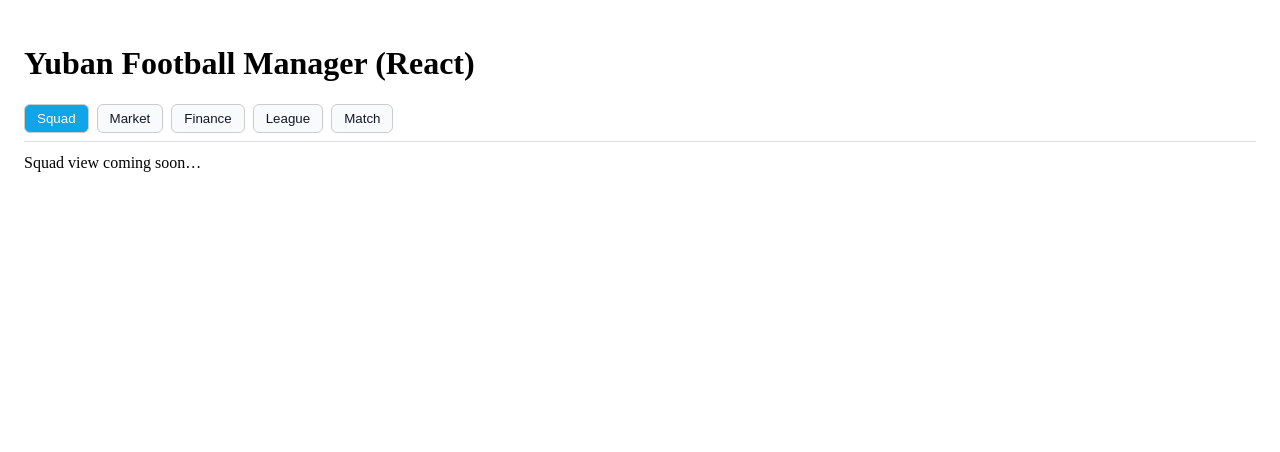
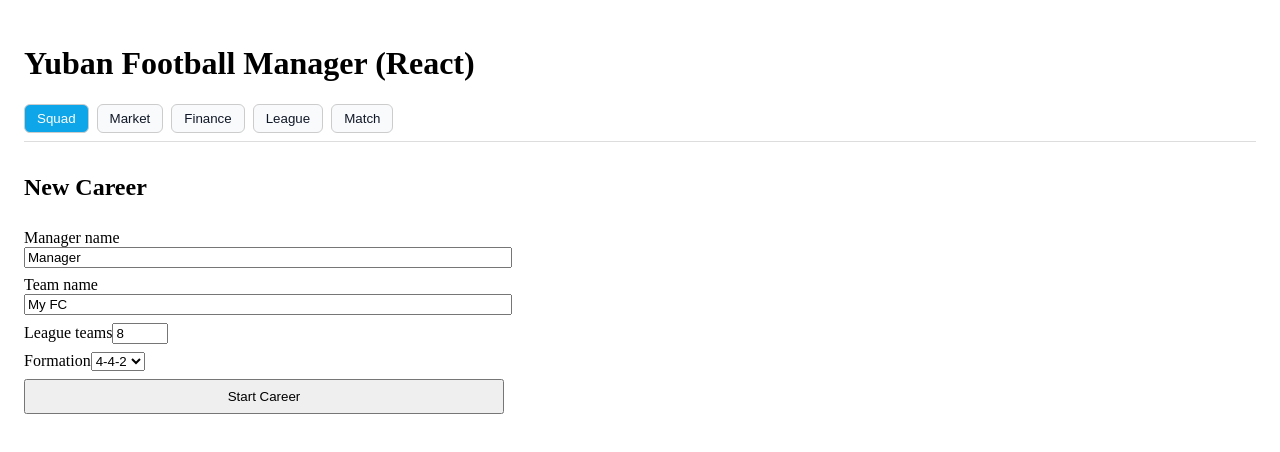
Before and after one commit to yuriber75/yuban-football-manager, a React (Vite) app in the folder react-app/: page / in a window 1280 px wide. Shown: the top 452 px of the page. Built offline with nearby package versions, Linux system fonts and the light colour scheme; the HTML template or start-up script is replaced by a standard one.

Commit message:
feat(react): New Career flow  generators for players/teams/league, form UI, and initial Squad/League tab renderers

```diff
--- a/react-app/src/App.jsx
+++ b/react-app/src/App.jsx
@@ -1,18 +1,60 @@
 import React, { useState } from 'react'
-import { GameStateProvider } from './state/GameStateContext'
+import { GameStateProvider, useGameState } from './state/GameStateContext'
 import { Tabs } from './components/Tabs'
+import NewCareer from './features/NewCareer'
+
+function SquadTab() {
+  const { state } = useGameState()
+  const team = state.teams.find((t) => t.name === state.teamName)
+  if (!team) return <div>No team yet. Start a career.</div>
+  return (
+    <div>
+      <h3>{team.name} — Formation {team.tactics?.formation || team.formation}</h3>
+      <ul>
+        {team.players.slice(0, 11).map((p) => (
+          <li key={p.id}>{p.name} · {p.primaryRole} · OVR {p.overall}</li>
+        ))}
+      </ul>
+    </div>
+  )
+}
+
+function LeagueTab() {
+  const { state } = useGameState()
+  const table = state.league.table || {}
+  const rows = Object.entries(table)
+  if (!rows.length) return <div>No league yet. Start a career.</div>
+  return (
+    <div>
+      <h3>League Table (Top 5)</h3>
+      <ol>
+        {rows.slice(0, 5).map(([name, r]) => (
+          <li key={name}>{name}: {r.pts} pts (P{r.p} W{r.w} D{r.d} L{r.l})</li>
+        ))}
+      </ol>
+    </div>
+  )
+}
 
 function AppShell() {
   const [tab, setTab] = useState('squad')
+  const { state } = useGameState()
+  const hasCareer = state?.teams?.length > 0
   return (
     <div style={{ padding: 16 }}>
       <h1>Yuban Football Manager (React)</h1>
       <Tabs current={tab} onChange={setTab} />
-      {tab === 'squad' && <div>Squad view coming soon…</div>}
-      {tab === 'market' && <div>Market view coming soon…</div>}
-      {tab === 'finance' && <div>Finance view coming soon…</div>}
-      {tab === 'league' && <div>League view coming soon…</div>}
-      {tab === 'match' && <div>Match preview/sim coming soon…</div>}
+      {!hasCareer ? (
+        <NewCareer />
+      ) : (
+        <>
+          {tab === 'squad' && <SquadTab />}
+          {tab === 'market' && <div>Market view coming soon…</div>}
+          {tab === 'finance' && <div>Finance view coming soon…</div>}
+          {tab === 'league' && <LeagueTab />}
+          {tab === 'match' && <div>Match preview/sim coming soon…</div>}
+        </>
+      )}
     </div>
   )}
 
--- /dev/null
+++ b/react-app/src/features/NewCareer.jsx
@@ -0,0 +1,47 @@
+import React, { useState } from 'react'
+import { setupNewLeague } from '../generation/leagueGenerator'
+import { useGameState } from '../state/GameStateContext'
+
+export default function NewCareer() {
+  const { setState, saveNow } = useGameState()
+  const [manager, setManager] = useState('Manager')
+  const [team, setTeam] = useState('My FC')
+  const [teamsCount, setTeamsCount] = useState(8)
+  const [formation, setFormation] = useState('442')
+
+  function start() {
+    const seeded = setupNewLeague(Number(teamsCount), manager.trim() || 'Manager', team.trim() || 'My FC', formation)
+    setState(seeded)
+    saveNow()
+  }
+
+  return (
+    <div style={{ display: 'grid', gap: 8, maxWidth: 480 }}>
+      <h2>New Career</h2>
+      <label>
+        Manager name
+        <input value={manager} onChange={(e) => setManager(e.target.value)} style={{ width: '100%' }} />
+      </label>
+      <label>
+        Team name
+        <input value={team} onChange={(e) => setTeam(e.target.value)} style={{ width: '100%' }} />
+      </label>
+      <label>
+        League teams
+        <input type="number" min={4} max={20} value={teamsCount} onChange={(e) => setTeamsCount(e.target.value)} />
+      </label>
+      <label>
+        Formation
+        <select value={formation} onChange={(e) => setFormation(e.target.value)}>
+          <option value="442">4-4-2</option>
+          <option value="433">4-3-3</option>
+          <option value="343">3-4-3</option>
+          <option value="352">3-5-2</option>
+          <option value="451">4-5-1</option>
+          <option value="541">5-4-1</option>
+        </select>
+      </label>
+      <button onClick={start} style={{ padding: '8px 12px' }}>Start Career</button>
+    </div>
+  )
+}
--- /dev/null
+++ b/react-app/src/generation/leagueGenerator.js
@@ -0,0 +1,86 @@
+import { GAME_CONSTANTS } from '../constants'
+import { makeTeam } from './teamGenerator'
+
+function shuffle(arr) {
+  const a = [...arr]
+  for (let i = a.length - 1; i > 0; i--) {
+    const j = Math.floor(Math.random() * (i + 1))
+    ;[a[i], a[j]] = [a[j], a[i]]
+  }
+  return a
+}
+
+function createRoundRobinFixtures(teams) {
+  // Simple round-robin, one leg
+  const fixtures = []
+  const n = teams.length
+  const rounds = n - 1
+  let home = teams.slice(0, n / 2)
+  let away = teams.slice(n / 2).reverse()
+
+  for (let r = 0; r < rounds; r++) {
+    const week = []
+    for (let i = 0; i < home.length; i++) {
+      week.push({ home: home[i].name, away: away[i].name })
+    }
+    fixtures.push(week)
+    // rotate
+    if (n > 2) {
+      const fixed = home[0]
+      const arr = [...home.slice(1), ...away]
+      arr.unshift(arr.pop())
+      home = [fixed, ...arr.slice(0, arr.length / 2 - 0)]
+      away = arr.slice(arr.length / 2).reverse()
+    }
+  }
+
+  return fixtures
+}
+
+export function setupNewLeague(count = 8, managerName, myTeamName, formation = '442') {
+  const pool = [...GAME_CONSTANTS.TEAMS.NAMES]
+  const picked = []
+  while (picked.length < count - 1 && pool.length) picked.push(pool.splice(Math.floor(Math.random() * pool.length), 1)[0])
+  const otherTeams = picked.map((n) => makeTeam(n, formation))
+  const myTeam = makeTeam(myTeamName || 'My FC', formation)
+  const teams = shuffle([myTeam, ...otherTeams])
+
+  const fixtures = createRoundRobinFixtures(teams)
+  const table = Object.fromEntries(teams.map((t) => [t.name, { pts: 0, p: 0, w: 0, d: 0, l: 0, gf: 0, ga: 0, gd: 0 }]))
+
+  return {
+    manager: managerName || 'Manager',
+    teamName: myTeam.name,
+    teams,
+    league: {
+      week: 1,
+      currentViewWeek: 0,
+      fixtures,
+      table,
+      results: [],
+      statistics: {
+        topScorers: [],
+        topAssisters: [],
+        bestRatings: [],
+        cleanSheets: [],
+        yellowCards: [],
+        redCards: [],
+      },
+      seasonStats: {
+        matchesPlayed: 0,
+        totalGoals: 0,
+        avgGoalsPerGame: 0,
+        cleanSheets: 0,
+        cardsTotal: 0,
+      },
+    },
+    career: {
+      cash: GAME_CONSTANTS.FINANCE.INITIAL_CASH,
+      wageBudget: GAME_CONSTANTS.FINANCE.INITIAL_WAGE_BUDGET,
+      sponsorTech: GAME_CONSTANTS.FINANCE.INITIAL_SPONSOR_TECH,
+      sponsorShirt: GAME_CONSTANTS.FINANCE.INITIAL_SPONSOR_SHIRT,
+    },
+    freeAgents: [], // can be seeded later
+    negotiations: { pendingOffers: [], rejectedPlayers: new Set(), attemptsCount: {} },
+  }
+}
--- /dev/null
+++ b/react-app/src/generation/playerGenerator.js
@@ -0,0 +1,55 @@
+import { GAME_CONSTANTS } from '../constants'
+
+function randomBetween(min, max) {
+  return Math.floor(Math.random() * (max - min + 1)) + min
+}
+
+function weightedAverage(stats, weights) {
+  return Math.round(
+    Object.keys(weights).reduce((sum, key) => sum + stats[key] * weights[key], 0)
+  )
+}
+
+export function makePlayer(primaryRole = 'MC') {
+  const posBase = GAME_CONSTANTS.PLAYER_STATS.BASE_STATS[primaryRole] || GAME_CONSTANTS.PLAYER_STATS.BASE_STATS.MC
+  const posWeights = GAME_CONSTANTS.PLAYER_STATS.WEIGHTS[primaryRole] || GAME_CONSTANTS.PLAYER_STATS.WEIGHTS.MC
+
+  const age = randomBetween(17, 36)
+  const nameFirst = GAME_CONSTANTS.NAMES.FIRST[randomBetween(0, GAME_CONSTANTS.NAMES.FIRST.length - 1)] || 'Alex'
+  const nameLast = GAME_CONSTANTS.NAMES.LAST[randomBetween(0, GAME_CONSTANTS.NAMES.LAST.length - 1)] || 'Smith'
+
+  const stats = {
+    speed: randomBetween(posBase.speed - 8, posBase.speed + 8),
+    pass: randomBetween(posBase.pass - 8, posBase.pass + 8),
+    shot: randomBetween(posBase.shot - 8, posBase.shot + 8),
+    def: randomBetween(posBase.def - 8, posBase.def + 8),
+    drib: randomBetween(posBase.drib - 8, posBase.drib + 8),
+    tackle: randomBetween(posBase.tackle - 8, posBase.tackle + 8),
+  }
+
+  const overall = weightedAverage(stats, posWeights)
+
+  const value = Math.max(
+    GAME_CONSTANTS.FINANCE.MIN_TRANSFER_VALUE,
+    Math.round((overall / 100) * GAME_CONSTANTS.FINANCE.BASE_VALUE_MULTIPLIER)
+  )
+
+  const wage = Math.max(
+    GAME_CONSTANTS.FINANCE.MIN_PLAYER_WAGE,
+    Number(((overall / 100) * GAME_CONSTANTS.FINANCE.BASE_WAGE_MULTIPLIER).toFixed(2))
+  )
+
+  return {
+    id: crypto.randomUUID?.() || Math.random().toString(36).slice(2),
+    name: `${nameFirst} ${nameLast}`,
+    age,
+    roles: [primaryRole],
+    primaryRole,
+    stats,
+    overall,
+    value,
+    wage,
+    listedForSale: false,
+    starting: false,
+  }
+}
--- /dev/null
+++ b/react-app/src/generation/teamGenerator.js
@@ -0,0 +1,43 @@
+import { GAME_CONSTANTS } from '../constants'
+import { makePlayer } from './playerGenerator'
+
+const ROLE_POOL = ['GK','DR','DC','DL','MR','MC','ML','FR','ST','FL']
+
+function pickRolesForFormation(formation = '442') {
+  const structure = GAME_CONSTANTS.FORMATIONS[formation] || GAME_CONSTANTS.FORMATIONS['442']
+  const roles = []
+  // GK
+  roles.push('GK')
+  // DF
+  for (let i = 0; i < (structure.DF || 4); i++) roles.push(i === 0 ? 'DL' : i === (structure.DF - 1) ? 'DR' : 'DC')
+  // MF
+  for (let i = 0; i < (structure.MF || 4); i++) roles.push(i === 0 ? 'ML' : i === (structure.MF - 1) ? 'MR' : 'MC')
+  // FW
+  for (let i = 0; i < (structure.FW || 2); i++) roles.push('ST')
+  return roles
+}
+
+export function makeTeam(name, formation = '442') {
+  const starterRoles = pickRolesForFormation(formation)
+  const starters = starterRoles.map((r, idx) => ({ ...makePlayer(r), starting: true }))
+
+  // bench/depth up to at least MIN_SQUAD_SIZE
+  const squad = [...starters]
+  while (squad.length < GAME_CONSTANTS.FINANCE.MIN_SQUAD_SIZE) {
+    const r = ROLE_POOL[Math.floor(Math.random() * ROLE_POOL.length)]
+    squad.push(makePlayer(r))
+  }
+
+  const finances = {
+    cash: GAME_CONSTANTS.FINANCE.INITIAL_CASH,
+    wageBudget: GAME_CONSTANTS.FINANCE.INITIAL_WAGE_BUDGET,
+  }
+
+  return {
+    name,
+    formation,
+    tactics: { formation },
+    players: squad,
+    finances,
+  }
+}
```
